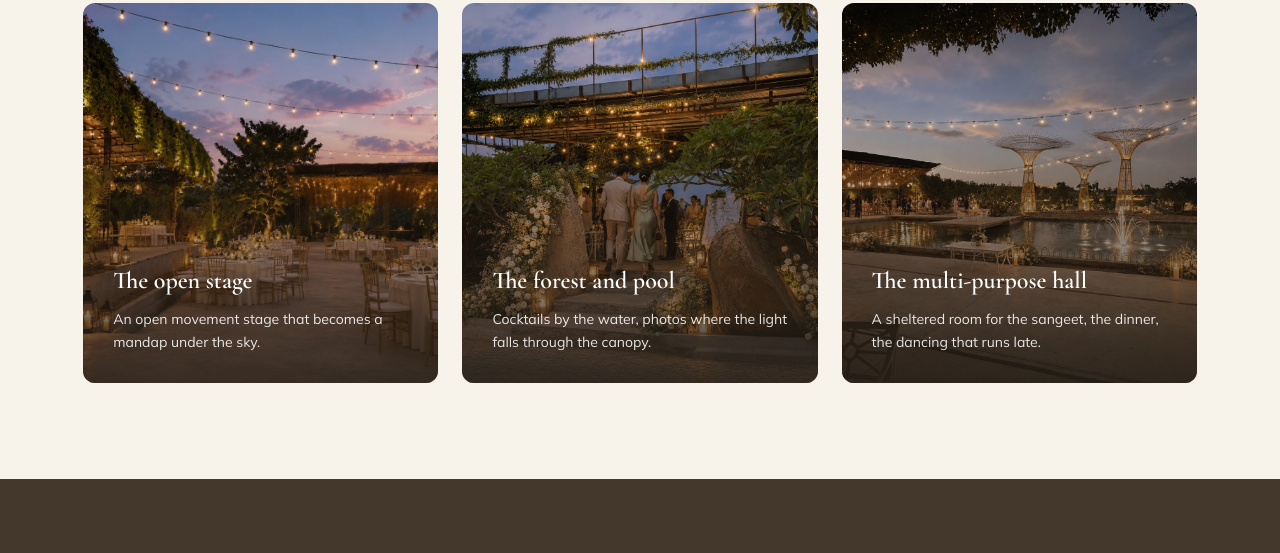
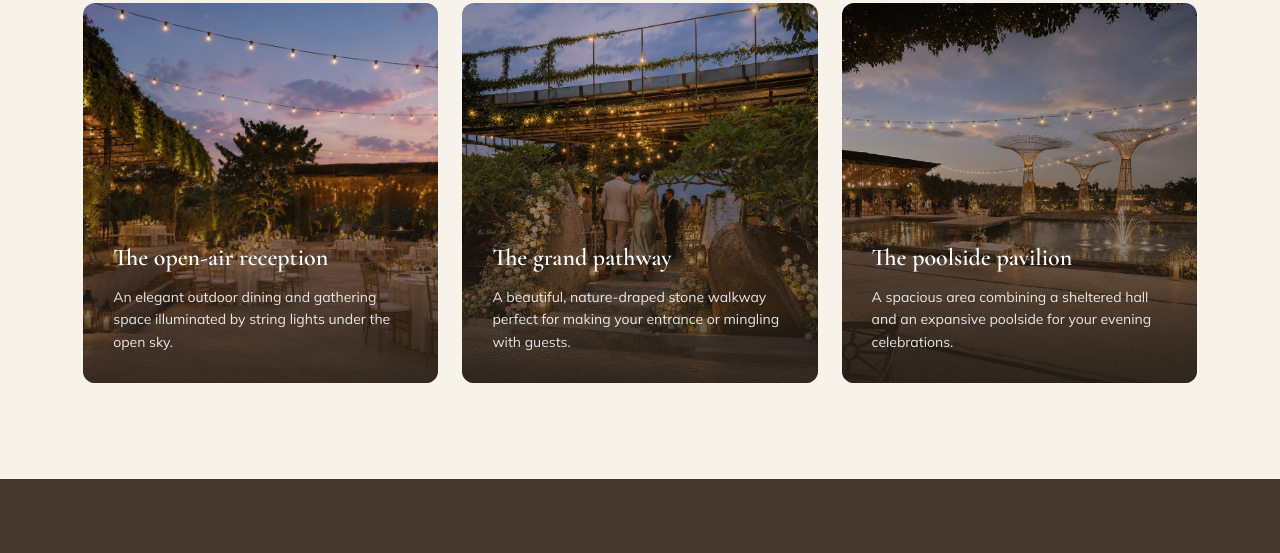
Before and after one commit to markwiz2022/orchidtree-new-updated, a website: page weddings.html in a window 1280 px wide. Shown: the part 2354-2907 px from the top of the page. Drawn offline with nearby package versions, Linux system fonts and the light colour scheme.

Commit message:
Update wedding venue card text to match new images

```diff
--- a/weddings.html
+++ b/weddings.html
@@ -423,19 +423,19 @@
           <!-- Orchid Tree estate (licensed): the open clearing that becomes the ceremony space -->
           <div class="ph" style="background-image:url('images/uploads/image for the wedding venue.jpeg')"></div>
           <div class="scrim"></div>
-          <div class="cap"><h3>The open stage</h3><p>An open movement stage that becomes a mandap under the sky.</p></div>
+          <div class="cap"><h3>The open-air reception</h3><p>An elegant outdoor dining and gathering space illuminated by string lights under the open sky.</p></div>
         </div>
         <div class="space">
           <!-- Orchid Tree estate (licensed): the ozone pool -->
           <div class="ph" style="background-image:url('images/uploads/image for the wedding venue 2.jpeg')"></div>
           <div class="scrim"></div>
-          <div class="cap"><h3>The forest and pool</h3><p>Cocktails by the water, photos where the light falls through the canopy.</p></div>
+          <div class="cap"><h3>The grand pathway</h3><p>A beautiful, nature-draped stone walkway perfect for making your entrance or mingling with guests.</p></div>
         </div>
         <div class="space">
           <!-- Orchid Tree estate (licensed): a sheltered indoor gathering space -->
           <div class="ph" style="background-image:url('images/uploads/image for the wedding venue 3.jpeg')"></div>
           <div class="scrim"></div>
-          <div class="cap"><h3>The multi-purpose hall</h3><p>A sheltered room for the sangeet, the dinner, the dancing that runs late.</p></div>
+          <div class="cap"><h3>The poolside pavilion</h3><p>A spacious area combining a sheltered hall and an expansive poolside for your evening celebrations.</p></div>
         </div>
       </div>
     </div>
```
